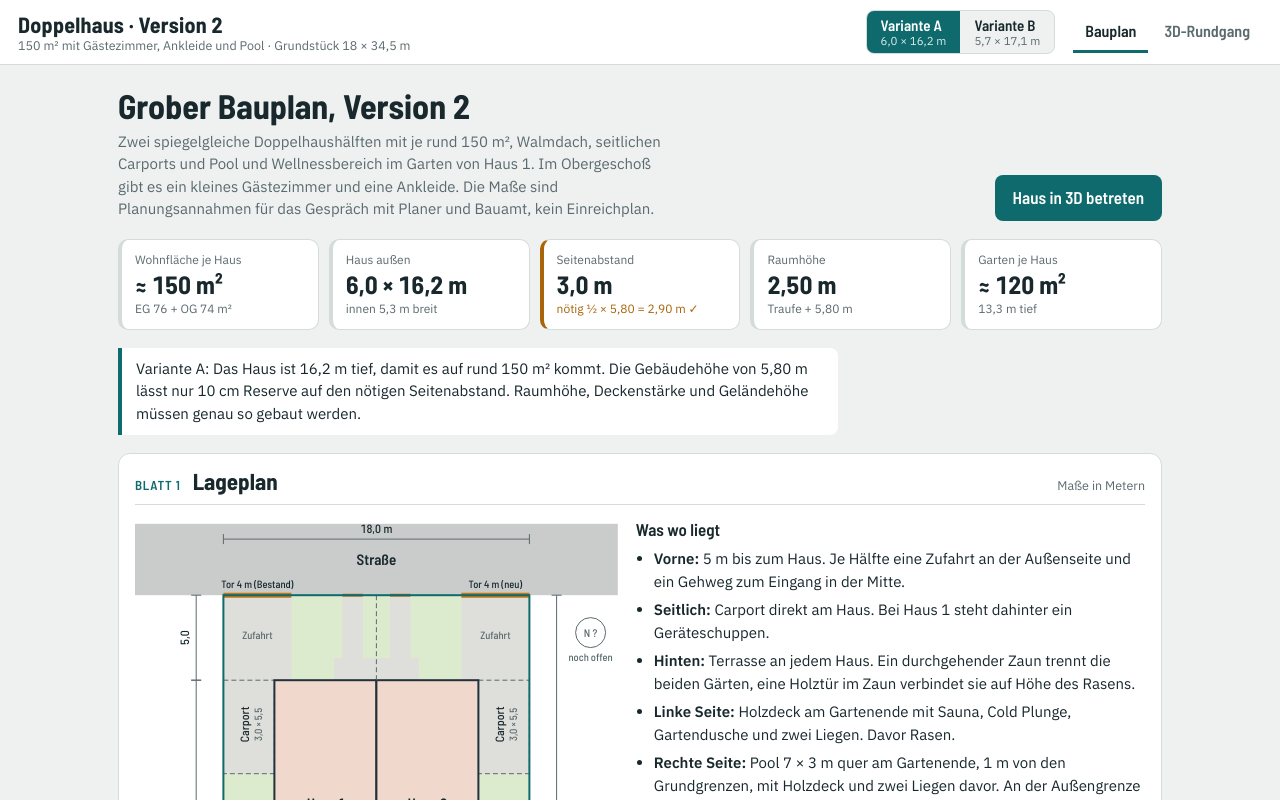
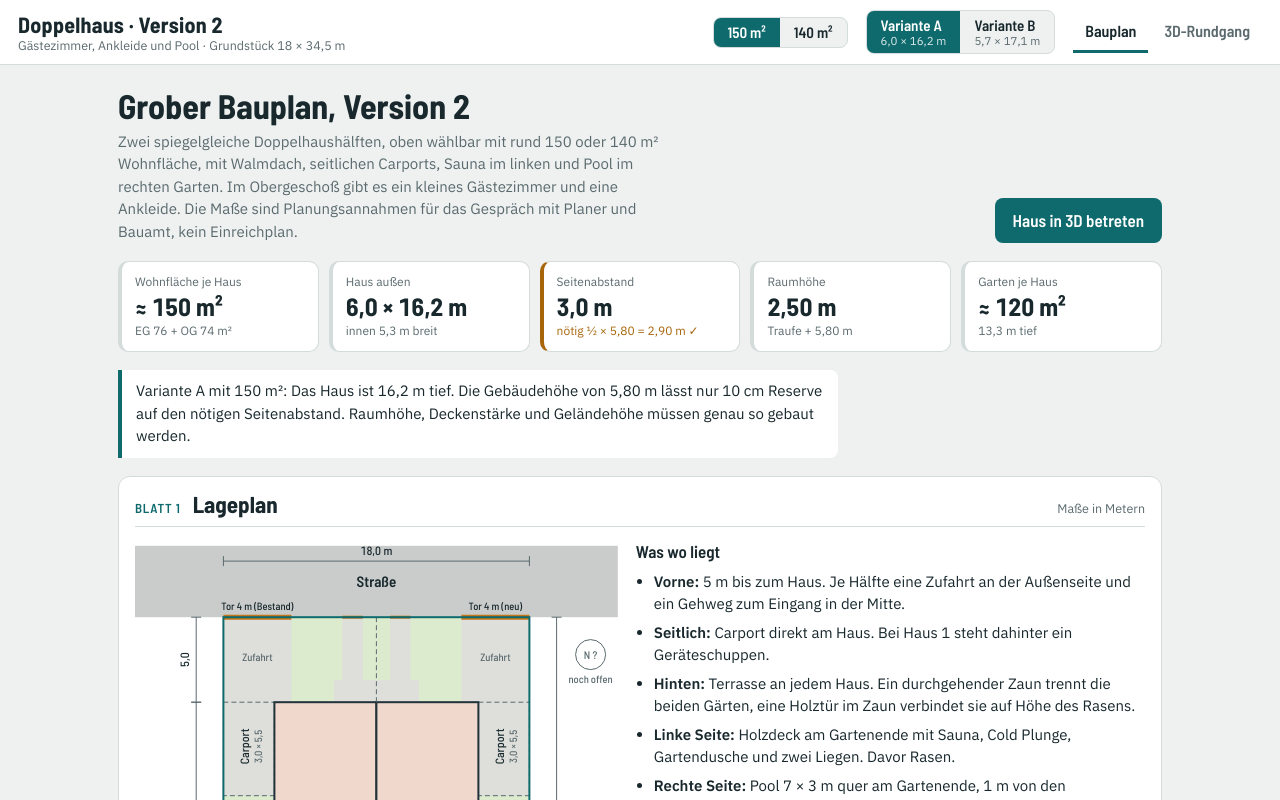
Before and after one commit to florianundclaudia/florianundclaudia.github.io, a plain HTML site: page doppelhaus/index.html in a window 1280 px wide. Drawn offline with nearby package versions, Linux system fonts and the light colour scheme.

Commit message:
Doppelhaus: add a 140 m² option next to 150 m²
The size switch shortens the house; living area and garden-side rooms shrink
and the furniture adapts.

Co-Authored-By: Claude Fable 5.2 <noreply@anthropic.com>
Claude-Session: https://claude.ai/code/session_01YapRHFFWUAtcZZK3rFA6U3

```diff
--- a/doppelhaus/index.html
+++ b/doppelhaus/index.html
@@ -5,7 +5,7 @@
 <meta name="viewport" content="width=device-width, initial-scale=1">
 <title>Doppelhaus 150 m² Bauplan 3D</title>
 <meta property="og:title" content="Doppelhaus: Bauplan und 3D-Rundgang">
-<meta property="og:description" content="Zwei Doppelhaushälften mit je 150 m², Pool und Sauna. Zum Durchgehen am Handy oder Computer.">
+<meta property="og:description" content="Zwei Doppelhaushälften mit 140 oder 150 m², Pool und Sauna. Zum Durchgehen am Handy oder Computer.">
 <meta property="og:type" content="website">
 <meta property="og:image" content="https://florianundclaudia.github.io/doppelhaus/og.jpg">
 <link rel="preconnect" href="https://fonts.googleapis.com">
@@ -55,6 +55,7 @@ button{font:inherit;color:inherit}
 .seg button[aria-pressed="true"]{background:var(--accent);color:var(--on-accent)}
 .seg button[aria-pressed="true"] small{color:var(--on-accent);opacity:.85}
 .seg.sm button{padding:6px 12px;font-size:14px}
+.seg button[data-size]{justify-content:center;font-size:15px;padding:6px 14px}
 .tabs{display:flex;gap:4px}
 .tabs a{font-family:var(--font-display);font-weight:600;font-size:16px;text-decoration:none;color:var(--muted);padding:7px 12px;border-bottom:3px solid transparent}
 .tabs a[aria-current]{color:var(--ink);border-bottom-color:var(--accent)}
@@ -164,6 +165,9 @@ body.touch.walking.looked #lookhint{display:none}
 .card p{margin:0;color:var(--muted)}
 @media (max-width:640px){
   .brand{flex-basis:100%}
+  .bar{gap:8px 10px}
+  .seg button{padding:6px 10px}
+  .seg button[data-size]{padding:6px 10px}
   .intro h1{font-size:28px}
   .hud-where{font-size:13.5px;top:auto;bottom:70px}
   .jump-toggle{display:block}
@@ -179,7 +183,11 @@ body.touch.walking.looked #lookhint{display:none}
 </head>
 <body>
 <header class="bar">
-  <div class="brand"><strong>Doppelhaus · Version 2</strong><span>150 m² mit Gästezimmer, Ankleide und Pool · Grundstück 18 × 34,5 m</span></div>
+  <div class="brand"><strong>Doppelhaus · Version 2</strong><span>Gästezimmer, Ankleide und Pool · Grundstück 18 × 34,5 m</span></div>
+  <div class="seg" role="group" aria-label="Wohnfläche wählen">
+    <button type="button" id="size-150" data-size="150" aria-pressed="true">150 m²</button>
+    <button type="button" id="size-140" data-size="140" aria-pressed="false">140 m²</button>
+  </div>
   <div class="seg" role="group" aria-label="Variante wählen">
     <button type="button" id="var-a" data-var="A" aria-pressed="true">Variante A<small>6,0 × 16,2 m</small></button>
     <button type="button" id="var-b" data-var="B" aria-pressed="false">Variante B<small>5,7 × 17,1 m</small></button>
@@ -195,7 +203,7 @@ body.touch.walking.looked #lookhint{display:none}
     <div class="intro">
       <div>
         <h1>Grober Bauplan, Version 2</h1>
-        <p>Zwei spiegelgleiche Doppelhaushälften mit je rund 150 m², Walmdach, seitlichen Carports und Pool und Wellnessbereich im Garten von Haus 1. Im Obergeschoß gibt es ein kleines Gästezimmer und eine Ankleide. Die Maße sind Planungsannahmen für das Gespräch mit Planer und Bauamt, kein Einreichplan.</p>
+        <p>Zwei spiegelgleiche Doppelhaushälften, oben wählbar mit rund 150 oder 140 m² Wohnfläche, mit Walmdach, seitlichen Carports, Sauna im linken und Pool im rechten Garten. Im Obergeschoß gibt es ein kleines Gästezimmer und eine Ankleide. Die Maße sind Planungsannahmen für das Gespräch mit Planer und Bauamt, kein Einreichplan.</p>
       </div>
       <a class="cta" href="#rundgang">Haus in 3D betreten</a>
     </div>
@@ -254,7 +262,7 @@ body.touch.walking.looked #lookhint{display:none}
             <li>Die Küche liegt dahinter, offen zum Wohn- und Essbereich: 4 m lange Zeile an der Außenwand mit Spüle am Fenster, Insel mit Kochfeld, Hochschrankwand in Eiche an der Stiegenwand für Kühlschrank, Backofen und Vorräte.</li>
             <li>Die Tür in der Küchenwand führt in die Speis, einen Vorratsraum mit offenem Regal. Im Rundgang hängt ein Schild darüber.</li>
             <li>Gerade Stiege an der Trennwand mit 16 Stufen, darunter ein Abstellraum.</li>
-            <li>Das Haus ist länger als in Version 1. Der Zuwachs liegt im Wohn- und Essbereich und im Obergeschoß.</li>
+            <li>Die Hauslänge hängt von der gewählten Wohnfläche ab. Bei 140 m² werden vor allem der Wohn- und Essbereich und die Zimmer an der Gartenseite kürzer, der Garten wird länger.</li>
             <li>Kleines Gästezimmer im Obergeschoß an der Straßenseite, neben Kinderzimmer 1: Einzelbett, Nachttisch, Schrank und Kofferbank.</li>
             <li>Elternschlafzimmer an der Gartenseite mit eigener Ankleide: links ein geschlossener Schrank mit Türen, rechts ein offenes System mit Kleiderstangen, Fächern und Laden. Schiebetür und kleines Fenster.</li>
             <li>Möbel: Esstisch längs am Seitenfenster, Ecksofa an der Außenwand mit dem Rücken zum Essbereich, Fernseher an der Trennwand. Der Weg von der Küche zur Terrassentür bleibt frei.</li>
@@ -333,8 +341,10 @@ body.touch.walking.looked #lookhint{display:none}
    Grundstueckshaelfte: p = quer ab Aussengrenze (0..9), z = Tiefe ab Strasse.
    Haus 2 ist die Spiegelung von Haus 1. */
 const VARIANTS = {
-  A: { W: 6.0, D: 16.2, S: 3.0, hRoom: 2.50 },
-  B: { W: 5.7, D: 17.1, S: 3.3, hRoom: 2.60 }
+  A150: { shape: 'A', size: 150, W: 6.0, D: 16.2, S: 3.0, hRoom: 2.50 },
+  B150: { shape: 'B', size: 150, W: 5.7, D: 17.1, S: 3.3, hRoom: 2.60 },
+  A140: { shape: 'A', size: 140, W: 6.0, D: 15.3, S: 3.0, hRoom: 2.50, bathD: 2.3, schD: 4.8, anD: 1.8 },
+  B140: { shape: 'B', size: 140, W: 5.7, D: 16.1, S: 3.3, hRoom: 2.60 }
 };
 const PLOT_W = 18, PLOT_D = 34.5, FRONT = 5.0, CP_D = 5.5, ROOF_DEG = 32, OVH = 0.6;
 const r2 = n => Math.round(n * 100) / 100;
@@ -350,7 +360,8 @@ function makeModel(key) {
   const vW = r2(vA + 1.6), vSp = r2(CP_D - tI), vT = r2(vSp - 0.85 - tI), vK = CP_D, vL = 9.0, vKe = 9.5;
   const uSt = r2(uB - 1.0), uSw = r2(uSt - tI), vS0 = r2(vA + 4.0), vS1 = r2(vS0 + 15 * 0.27);
   // Obergeschoss
-  const uR = r2(uSw - 1.0 - tI), vBu = r2(vA + 2.9), vK1 = r2(vA + 4.0), vBad = r2(vK1 + tI + 2.5), vSch = r2(vB - 5.2 - tI), vAn = r2(vSch + tI + 2.0);
+  const uR = r2(uSw - 1.0 - tI), vBu = r2(vA + 2.9), vK1 = r2(vA + 4.0), vBad = r2(vK1 + tI + (V.bathD || 2.5)), vSch = r2(vB - (V.schD || 5.2) - tI), vAn = r2(vSch + tI + (V.anD || 2.0));
+  const anB = r2(Math.min(vSch + tI + 1.4, vAn - 0.5)), bigLiving = vB - vL >= 6.5;
   const HR = r2(FRONT + D), R = PLOT_D;
 
   const runs = [];
@@ -373,7 +384,7 @@ function makeModel(key) {
   // OG aussen
   run(1, 'u', 0, tO, 0, W - 0.02, true, [win(uA + 0.7, uA + 2.1, 0.9, 2.2), win(uB - 1.5, uB - 0.4, 0.9, 2.2)]);
   run(1, 'v', 0, tO, tO, D - tO, true, [win(1.6, 2.8, 0.9, 2.2), win(vK1 + tI + 0.9, vK1 + tI + 1.7, 1.3, 2.1, true),
-    win(vBad + tI + 0.9, vBad + tI + 2.5, 0.9, 2.2), win(vSch + tI + 0.6, vSch + tI + 1.4, 1.3, 2.1, true), win(vAn + tI + 0.9, vAn + tI + 2.3, 0.9, 2.2)]);
+    win(vBad + tI + 0.9, vBad + tI + 2.5, 0.9, 2.2), win(vSch + tI + 0.6, anB, 1.3, 2.1, true), win(vAn + tI + 0.9, vAn + tI + 2.3, 0.9, 2.2)]);
   run(1, 'u', D - tO, D, 0, W - 0.02, true, [win(uA + 0.9, uB - 0.9, 0.5, 2.25)]);
   run(1, 'v', W - 0.30, W - 0.02, tO, D - tO, true, []);
   // OG innen
@@ -384,7 +395,7 @@ function makeModel(key) {
   run(1, 'u', vBad, vBad + tI, uA, uR, false, []);
   run(1, 'u', vSch, vSch + tI, uA, uB, false, [door(dF, dF + 0.85, 'a', 1)]);
   run(1, 'u', vAn, vAn + tI, uA, uR + tI, false, []);
-  run(1, 'v', uR, uR + tI, vSch + tI, vAn, false, [door(vSch + tI + 0.6, vSch + tI + 1.4, 'a', -1, 'slide')]);
+  run(1, 'v', uR, uR + tI, vSch + tI, vAn, false, [door(vSch + tI + 0.6, anB, 'a', -1, 'slide')]);
 
   const rooms = [
     { f: 0, name: 'Vorraum', kind: 'tile', rects: [[uV, vA, uB, vS0], [uV, vS0, uSw, vSp]] },
@@ -393,7 +404,7 @@ function makeModel(key) {
     { f: 0, name: 'Technik / Waschen', short: 'Technik', kind: 'tile', rects: [[uA, vW + tI, uS, vT]] },
     { f: 0, name: 'Speis (Vorrat)', kind: 'tile', rects: [[uA, vT + tI, uS, vSp]], small: true, oneLine: true },
     { f: 0, name: 'Küche', kind: 'wood', rects: [[uA, vK, uSw, vKe]] },
-    { f: 0, name: 'Wohnen / Essen', kind: 'wood', rects: [[uA, vKe, uB, vB], [uSw, vS1 + 0.08, uB, vKe]], labV: r2(vL + 2.95) },
+    { f: 0, name: 'Wohnen / Essen', kind: 'wood', rects: [[uA, vKe, uB, vB], [uSw, vS1 + 0.08, uB, vKe]], labV: r2(vL + (bigLiving ? 2.95 : 2.42)) },
     { f: 0, name: 'Abstellraum unter der Stiege', short: 'Abst.', kind: 'none', rects: [[uSt, vS0 + 1.6, uB, vS1]], extra: true },
     { f: 1, name: 'Kinderzimmer 1', kind: 'wood', rects: [[uA, vA, uR, vK1]] },
     { f: 1, name: 'Gästezimmer', kind: 'wood', rects: [[uR + tI, vA, uB, vBu]] },
@@ -448,12 +459,12 @@ function makeModel(key) {
   fb(0, 'steel', tu - 0.04, t0 + mw + 0.08, tu - 0.012, t0 + 2 * mw - 0.08, 1.27, 1.29);
   fb(0, 'steel', tu - 0.03, t0 + 2 * mw + 0.075, tu, t0 + 2 * mw + 0.1, 0.9, 1.5);
   // Essen: Tisch laengs am Seitenfenster, Durchgang an der Trennwandseite frei
-  const tU = uA + 1.35, tV = vL + 0.6;
-  fb(0, 'wood', tU, tV, tU + 1.0, tV + 2.0, 0.71, 0.75, { plan: true });
-  fb(0, 'wood', tU + 0.06, tV + 0.06, tU + 0.94, tV + 1.94, 0, 0.71, { col: true, hide: true });
-  [[0.06, 0.06], [0.88, 0.06], [0.06, 1.88], [0.88, 1.88]].forEach(q => fb(0, 'wood', tU + q[0], tV + q[1], tU + q[0] + 0.06, tV + q[1] + 0.06, 0, 0.71));
-  for (let i = 0; i < 3; i++) {
-    const cv = tV + 0.2 + i * 0.58;
+  const tU = uA + 1.35, tV = vL + 0.6, tL = bigLiving ? 2.0 : 1.6, nCh = bigLiving ? 3 : 2;
+  fb(0, 'wood', tU, tV, tU + 1.0, tV + tL, 0.71, 0.75, { plan: true });
+  fb(0, 'wood', tU + 0.06, tV + 0.06, tU + 0.94, tV + tL - 0.06, 0, 0.71, { col: true, hide: true });
+  [[0.06, 0.06], [0.88, 0.06], [0.06, tL - 0.12], [0.88, tL - 0.12]].forEach(q => fb(0, 'wood', tU + q[0], tV + q[1], tU + q[0] + 0.06, tV + q[1] + 0.06, 0, 0.71));
+  for (let i = 0; i < nCh; i++) {
+    const cv = tV + (bigLiving ? 0.2 + i * 0.58 : 0.22 + i * 0.74);
     fb(0, 'chair', tU - 0.42, cv, tU, cv + 0.42, 0.40, 0.45, { plan: true });
     fb(0, 'chair', tU - 0.45, cv, tU - 0.41, cv + 0.42, 0.45, 0.88);
     fb(0, 'chair', tU + 1.0, cv, tU + 1.42, cv + 0.42, 0.40, 0.45, { plan: true });
@@ -461,11 +472,11 @@ function makeModel(key) {
     [[-0.42, 0], [-0.42, 0.38], [-0.04, 0], [-0.04, 0.38], [1.0, 0], [1.0, 0.38], [1.38, 0], [1.38, 0.38]].forEach(q =>
       fb(0, 'chair', tU + q[0], cv + q[1], tU + q[0] + 0.04, cv + q[1] + 0.04, 0, 0.40));
   }
-  fb(0, 'black', tU + 0.25, tV + 0.75, tU + 0.75, tV + 1.25, 1.55, 1.8);
-  fb(0, 'black', tU + 0.49, tV + 0.99, tU + 0.51, tV + 1.01, 1.8, hRoom);
+  fb(0, 'black', tU + 0.25, tV + tL / 2 - 0.25, tU + 0.75, tV + tL / 2 + 0.25, 1.55, 1.8);
+  fb(0, 'black', tU + 0.49, tV + tL / 2 - 0.01, tU + 0.51, tV + tL / 2 + 0.01, 1.8, hRoom);
   fb(0, 'woodLight', uB - 0.45, vL + 0.6, uB, vL + 2.4, 0, 0.8, CP);
   // Wohnen: Ecksofa an der Aussenwand mit Ruecken zum Essbereich, TV an der Trennwand
-  const s0 = r2(vB - 3.5);
+  const s0 = r2(vB - (bigLiving ? 3.5 : 3.2));
   fb(0, 'sofa', uA + 0.05, s0, uA + 1.0, s0 + 2.7, 0, 0.42, CP);
   fb(0, 'sofa', uA + 1.0, s0, uA + 2.6, s0 + 0.95, 0, 0.42, CP);
   fb(0, 'sofa', uA + 0.05, s0, uA + 0.27, s0 + 2.7, 0.42, 0.82);
@@ -621,14 +632,14 @@ function makeModel(key) {
   fb(1, 'rug', uA + 0.9, vK1 + tI + 0.85, uA + 1.6, vK1 + tI + 1.3, 0, 0.012);
   // Kinderzimmer 2: Schrank neben der Tuer, Schreibtisch am Fenster, Bett an der Rueckwand
   wardrobe(1, uA + 0.05, vBad + tI, uA + 1.7, 1, 2.1);
-  desk(1, uA, vBad + tI + 0.95, uA + 0.6, vBad + tI + 2.25); stool(1, uA + 0.7, vBad + tI + 1.38);
+  desk(1, uA, vBad + tI + 0.95, uA + 0.6, Math.min(vBad + tI + 2.25, vSch - 1.05)); stool(1, uA + 0.7, vBad + tI + 1.38);
   bed(1, uA + 0.02, vSch - 0.97, uA + 2.02, vSch - 0.02, uA + 0.09, vSch - 0.87, uA + 0.5, vSch - 0.12);
   fb(1, 'rug', uA + 1.0, vBad + tI + 0.9, uR - 0.3, vSch - 1.15, 0, 0.012);
   // Ankleide: Schraenke an beiden Laengswaenden, Bank am Fenster
   const Z0 = r2(vSch + tI);
   wardrobe(1, uA, Z0, uR, 1, 2.3);
   openWardrobe(1, uA, vAn, uR, -1);
-  fb(1, 'sofa', uA + 0.03, Z0 + 0.68, uA + 0.43, Z0 + 1.32, 0, 0.45, CP);
+  fb(1, 'sofa', uA + 0.03, Z0 + 0.66, uA + 0.43, Math.min(Z0 + 1.32, vAn - 0.6), 0, 0.45, CP);
   // Schlafzimmer: Bett an der Ankleidewand mit Blick zum Gartenfenster, Kommode an der Trennwand
   const uc = r2((uA + uR) / 2), bv = r2(vAn + tI);
   bed(1, uc - 0.9, bv, uc + 0.9, bv + 2.1, uc - 0.8, bv + 0.1, uc + 0.8, bv + 0.55);
@@ -672,7 +683,7 @@ function makeModel(key) {
 
   const hw = (PLOT_W - 2 * S + 2 * OVH) / 2, hRidge = r2(hw * Math.tan(ROOF_DEG * Math.PI / 180));
   return {
-    key, W, D, S, hRoom, tO, tI, slab, F0, F1, H, yEave, uA, uB, vA, vB, Wi, strip, uS, uV, uW, vW, vSp, vT, vK, vL,
+    key, shape: V.shape, size: V.size, W, D, S, hRoom, tO, tI, slab, F0, F1, H, yEave, uA, uB, vA, vB, Wi, strip, uS, uV, uW, vW, vSp, vT, vK, vL,
     uSt, uSw, vS0, vS1, uR, vK1, vBad, vSch, HR, R, hw, hRidge, yRidge: r2(yEave + 0.06 + hRidge),
     stair: { u0: uSt, u1: uB, v0: vS0, v1: vS1, n: 16, tread: 0.27 },
     vBu, vAn, vKe, runs, rooms, furn, cyl, plants, hatch, site
@@ -933,9 +944,10 @@ const Plan = (() => {
   }
   function note(M) {
     const need = M.yEave / 2, res = M.S - need;
-    return M.key === 'A'
-      ? `Variante A: Das Haus ist ${de(M.D)} m tief, damit es auf rund 150 m² kommt. Die Gebäudehöhe von ${de(M.yEave, 2)} m lässt nur ${de(res * 100, 0)} cm Reserve auf den nötigen Seitenabstand. Raumhöhe, Deckenstärke und Geländehöhe müssen genau so gebaut werden.`
-      : `Variante B: ${de(res * 100, 0)} cm Reserve beim Seitenabstand. Dafür ist das Haus ${de(M.D)} m tief, die Zimmer an der Außenwand im Obergeschoß sind nur ${de(M.uR - M.uA)} m breit und der Garten ist ${de(PLOT_D - M.HR)} m tief.`;
+    const wfl = Math.round(floorArea(M, 0) + floorArea(M, 1));
+    return M.shape === 'A'
+      ? `Variante A mit ${wfl} m²: Das Haus ist ${de(M.D)} m tief. Die Gebäudehöhe von ${de(M.yEave, 2)} m lässt nur ${de(res * 100, 0)} cm Reserve auf den nötigen Seitenabstand. Raumhöhe, Deckenstärke und Geländehöhe müssen genau so gebaut werden.${M.size === 140 ? ' Gegenüber 150 m² sind der Wohn- und Essbereich, Bad, Kinderzimmer 2, Ankleide und Schlafzimmer etwas kleiner.' : ''}`
+      : `Variante B mit ${wfl} m²: ${de(res * 100, 0)} cm Reserve beim Seitenabstand. Dafür ist das Haus ${de(M.D)} m tief, die Zimmer an der Außenwand im Obergeschoß sind nur ${de(M.uR - M.uA)} m breit und der Garten ist ${de(PLOT_D - M.HR)} m tief.${M.size === 140 ? ' Gegenüber 150 m² sind der Wohn- und Essbereich und Kinderzimmer 2 kleiner.' : ''}`;
   }
   function render(M) {
     const set = (id, html) => { const e = document.getElementById(id); if (e) e.innerHTML = html; };
@@ -1550,17 +1562,21 @@ const Walk = (() => {
 <script>
 'use strict';
 (function () {
-  let variant = 'A', walkInit = false, walkFailed = false;
-  try { const v = localStorage.getItem('doppelhaus-v2-variante'); if (v === 'A' || v === 'B') variant = v; } catch (_) { }
+  let shape = 'A', size = 150, walkInit = false, walkFailed = false;
+  try { const v = localStorage.getItem('doppelhaus-v2-form'); if (v === 'A' || v === 'B') shape = v; const g = localStorage.getItem('doppelhaus-v2-groesse'); if (g === '150' || g === '140') size = +g; } catch (_) { }
   const $ = id => document.getElementById(id);
   const coarse = window.matchMedia && window.matchMedia('(pointer: coarse)').matches;
-
-  function markVariant() { for (const b of document.querySelectorAll('[data-var]')) b.setAttribute('aria-pressed', String(b.dataset.var === variant)); }
-  function renderPlan() { Plan.render(makeModel(variant)); markVariant(); }
-  function setVariant(v) {
-    if (v === variant) return;
-    variant = v; try { localStorage.setItem('doppelhaus-v2-variante', v); } catch (_) { }
-    renderPlan(); if (walkInit) Walk.setVariant(v);
+  const key = () => shape + size;
+
+  function markVariant() {
+    for (const b of document.querySelectorAll('[data-var]')) { b.setAttribute('aria-pressed', String(b.dataset.var === shape)); const V = VARIANTS[b.dataset.var + size]; b.querySelector('small').textContent = `${de(V.W)} × ${de(V.D)} m`; }
+    for (const b of document.querySelectorAll('[data-size]')) b.setAttribute('aria-pressed', String(+b.dataset.size === size));
+  }
+  function renderPlan() { Plan.render(makeModel(key())); markVariant(); }
+  function setVariant(sh, sz) {
+    if (sh === shape && sz === size) return;
+    shape = sh; size = sz; try { localStorage.setItem('doppelhaus-v2-form', sh); localStorage.setItem('doppelhaus-v2-groesse', String(sz)); } catch (_) { }
+    renderPlan(); if (walkInit) Walk.setVariant(key());
   }
   function setMode(m) {
     Walk.setMode(m);
@@ -1575,7 +1591,7 @@ const Walk = (() => {
     $('tab-plan').toggleAttribute('aria-current', !walk); $('tab-walk').toggleAttribute('aria-current', walk);
     if (walk) {
       if (!walkInit && !walkFailed) {
-        try { Walk.init(variant); walkInit = true; setMode('walk'); }
+        try { Walk.init(key()); walkInit = true; setMode('walk'); }
         catch (e) { walkFailed = true; $('glerr').hidden = false; $('startov').hidden = true; $('glerr-text').textContent = (e && e.message ? e.message + ' ' : '') + 'Der Bauplan funktioniert weiterhin. Für den Rundgang bitte einen aktuellen Browser am Computer verwenden.'; }
       }
       if (walkInit) Walk.start();
@@ -1583,7 +1599,8 @@ const Walk = (() => {
   }
   function route() { show(location.hash === '#rundgang' ? 'walk' : 'plan'); }
 
-  for (const b of document.querySelectorAll('[data-var]')) b.addEventListener('click', () => setVariant(b.dataset.var));
+  for (const b of document.querySelectorAll('[data-var]')) b.addEventListener('click', () => setVariant(b.dataset.var, size));
+  for (const b of document.querySelectorAll('[data-size]')) b.addEventListener('click', () => setVariant(shape, +b.dataset.size));
   $('m-walk').addEventListener('click', () => setMode('walk'));
   $('m-over').addEventListener('click', () => { setMode('over'); $('startov').hidden = true; });
   for (const b of document.querySelectorAll('[data-go]')) b.addEventListener('click', () => { Walk.goTo(b.dataset.go); setMode('walk'); $('startov').hidden = true; $('jump').classList.remove('open'); $('jump-toggle').setAttribute('aria-expanded', 'false'); $('gl').focus(); });
```
